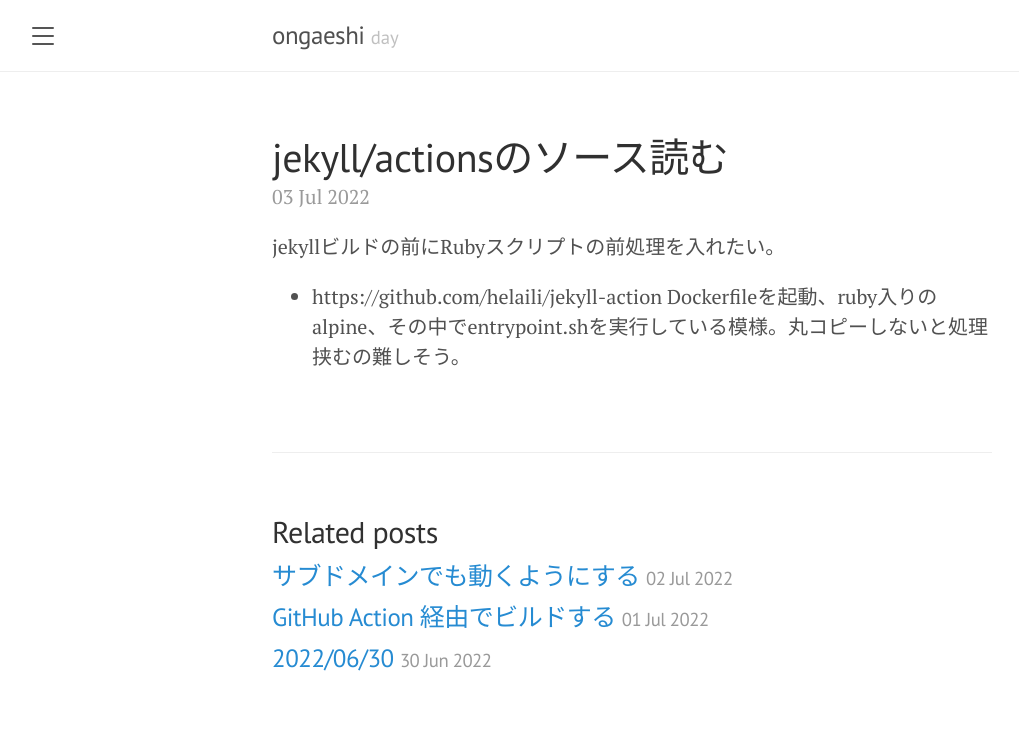
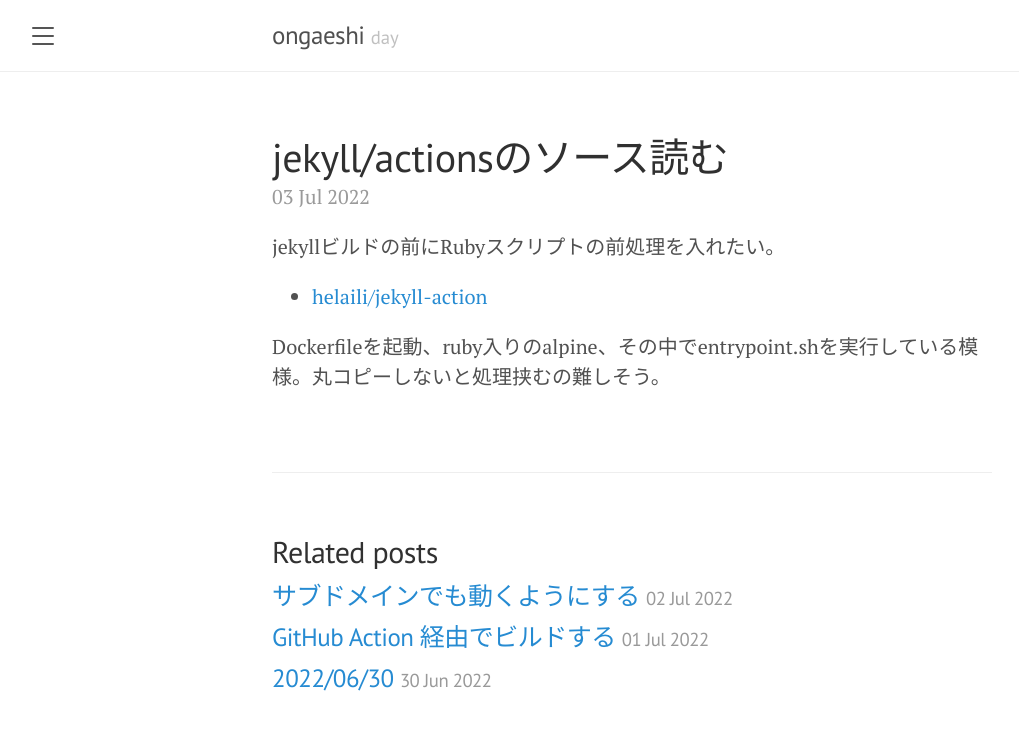
Before and after one commit to ongaeshi/day_ongaeshi, a Jekyll site: the page built from _posts/2022-07-03-day.md, in a window 1280 px wide. Shown: the top 730 px of the page, without its empty margins (8-1027 px from the left). Built offline with Jekyll 4.4.1, drawn with Linux system fonts in a browser that asks for light colours; some of the changed lines change nothing that is shown.

Commit message:
Update 2022-07-03-day.md

```diff
--- a/_posts/2022-07-03-day.md
+++ b/_posts/2022-07-03-day.md
@@ -4,5 +4,7 @@ title: jekyll/actionsのソース読む
 permalink: day/20220703
 ---
 jekyllビルドの前にRubyスクリプトの前処理を入れたい。
-- https://github.com/helaili/jekyll-action
+
+- [helaili/jekyll-action](https://github.com/helaili/jekyll-action)
+
 Dockerfileを起動、ruby入りのalpine、その中でentrypoint.shを実行している模様。丸コピーしないと処理挟むの難しそう。
```
